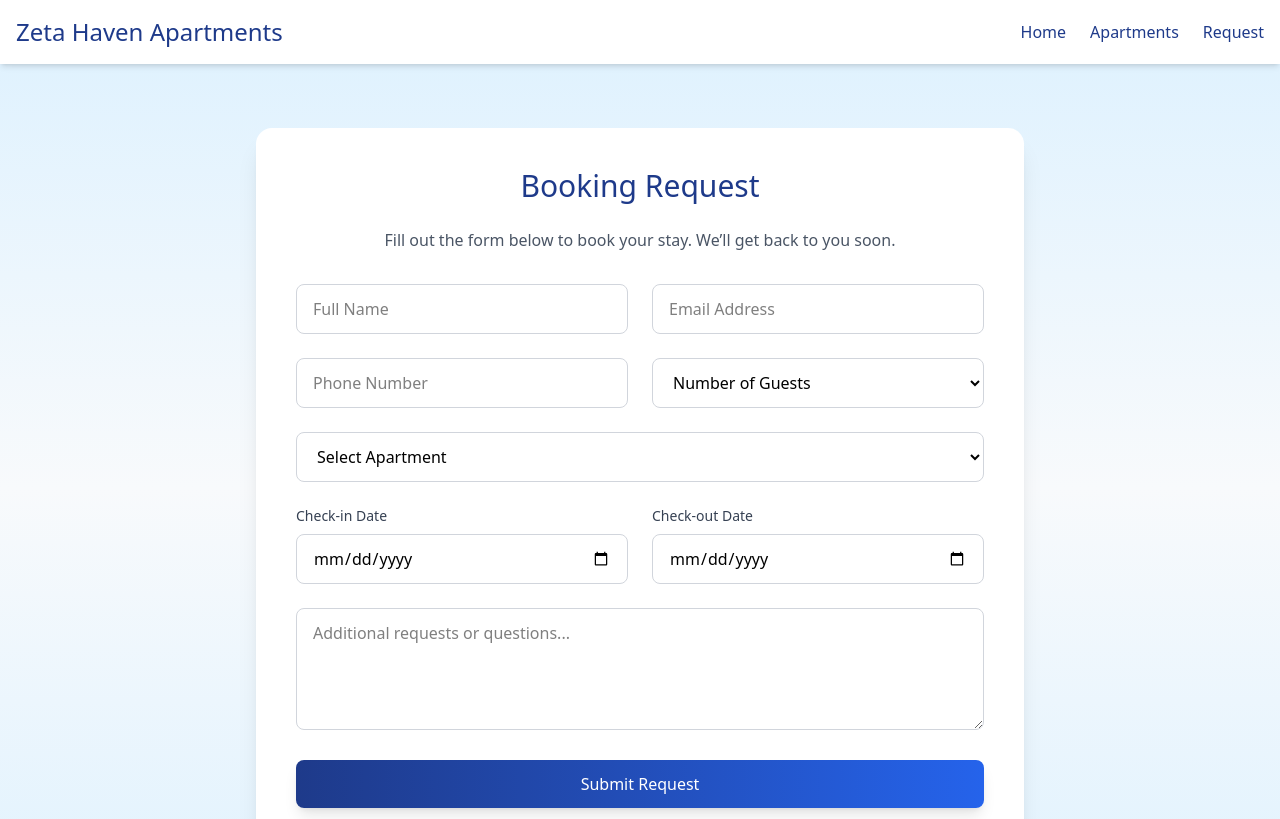
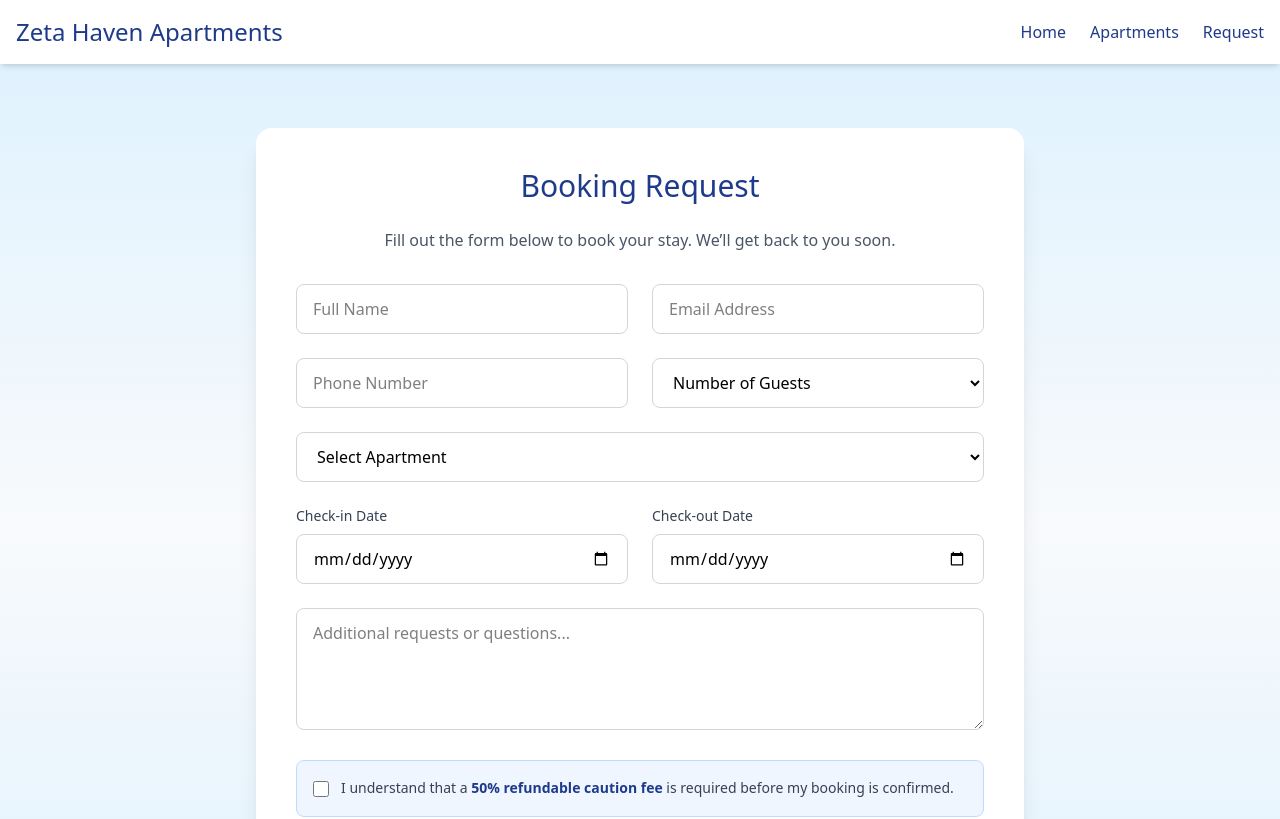
Before and after one commit to AtomJoshua/Zeta-Haven, a React (Vite) app: page /request in a window 1280 px wide. Shown: the top 819 px of the page. Built offline with nearby package versions, Linux system fonts and the light colour scheme.

Commit message:
checkbox and auto reply.

```diff
--- a/src/pages/Request.jsx
+++ b/src/pages/Request.jsx
@@ -24,6 +24,12 @@ export default function Request() {
       )
       .then(
         () => {
+          emailjs.sendForm(
+            "service_0bv8r28",
+            "template_rx7kykj",
+            form.current,
+            "21PZYOtFePiNDkFUH"
+          );
           setSent(true);
           setLoading(false);
           form.current.reset();
@@ -49,7 +55,7 @@ export default function Request() {
   };
 
   return (
-    <section className="min-h-screen bg-gradient-to-b from-[#E0F2FE] via-[#F8FAFC] to-[#E0F2FE] py-16 px-4">
+    <section className="min-h-screen bg-linear-to-b from-[#E0F2FE] via-[#F8FAFC] to-[#E0F2FE] py-16 px-4">
       <div className="max-w-3xl mx-auto bg-white shadow-xl rounded-2xl p-8 sm:p-10">
         <h2 className="text-3xl font-playfair text-center text-[#1E3A8A] mb-6">
           Booking Request
@@ -161,11 +167,25 @@ export default function Request() {
               className="w-full border border-gray-300 rounded-lg px-4 py-3 focus:outline-none focus:ring-2 focus:ring-[#2563EB] transition"
             ></textarea>
 
+            {/* Caution Fee Agreement */}
+            <div className="flex items-start gap-3 bg-blue-50 border border-blue-200 p-4 rounded-lg">
+              <input
+                type="checkbox"
+                id="cautionFee"
+                required
+                className="mt-1 w-4 h-4 accent-[#2563EB] cursor-pointer"
+              />
+              <label htmlFor="cautionFee" className="text-sm text-gray-700 leading-relaxed">
+                I understand that a <span className="font-semibold text-[#1E3A8A]">50% refundable caution fee </span>
+                is required before my booking is confirmed.
+              </label>
+            </div>
+
             {/* Submit */}
             <button
               type="submit"
               disabled={loading}
-              className="w-full bg-gradient-to-r from-[#1E3A8A] to-[#2563EB] hover:from-[#2563EB] hover:to-[#1E3A8A] text-white py-3 rounded-lg font-medium shadow-lg transition-all"
+              className="w-full bg-linear-to-r from-[#1E3A8A] to-[#2563EB] hover:from-[#2563EB] hover:to-[#1E3A8A] text-white py-3 rounded-lg font-medium shadow-lg transition-all"
             >
               {loading ? "Sending..." : "Submit Request"}
             </button>
@@ -180,7 +200,7 @@ export default function Request() {
             </p>
             <button
               onClick={() => setSent(false)}
-              className="mt-6 bg-gradient-to-r from-[#1E3A8A] to-[#2563EB] hover:from-[#2563EB] hover:to-[#1E3A8A] text-white px-6 py-3 rounded-lg shadow-md transition-all"
+              className="mt-6 bg-linear-to-r from-[#1E3A8A] to-[#2563EB] hover:from-[#2563EB] hover:to-[#1E3A8A] text-white px-6 py-3 rounded-lg shadow-md transition-all"
             >
               Send Another Request
             </button>
```
